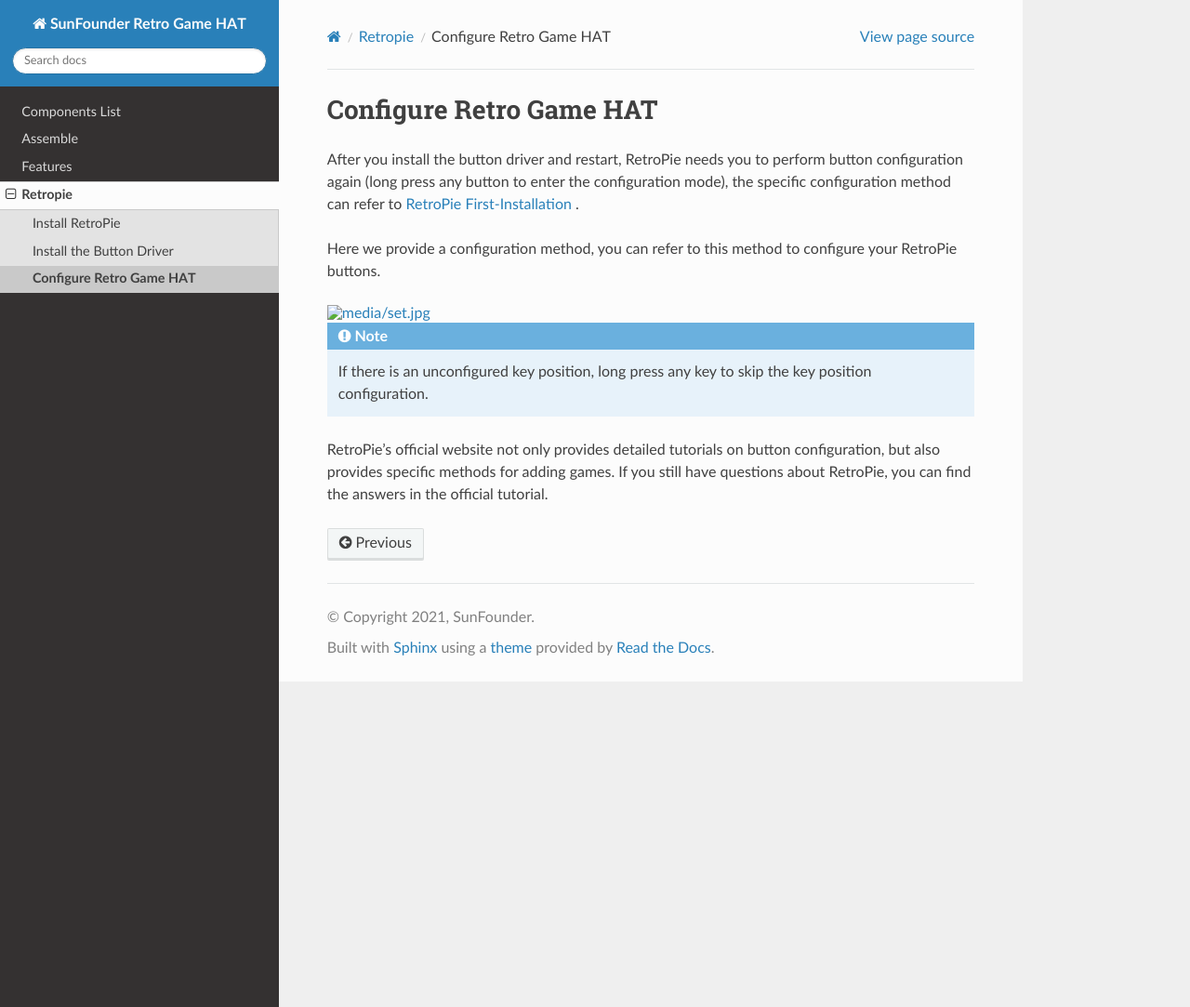
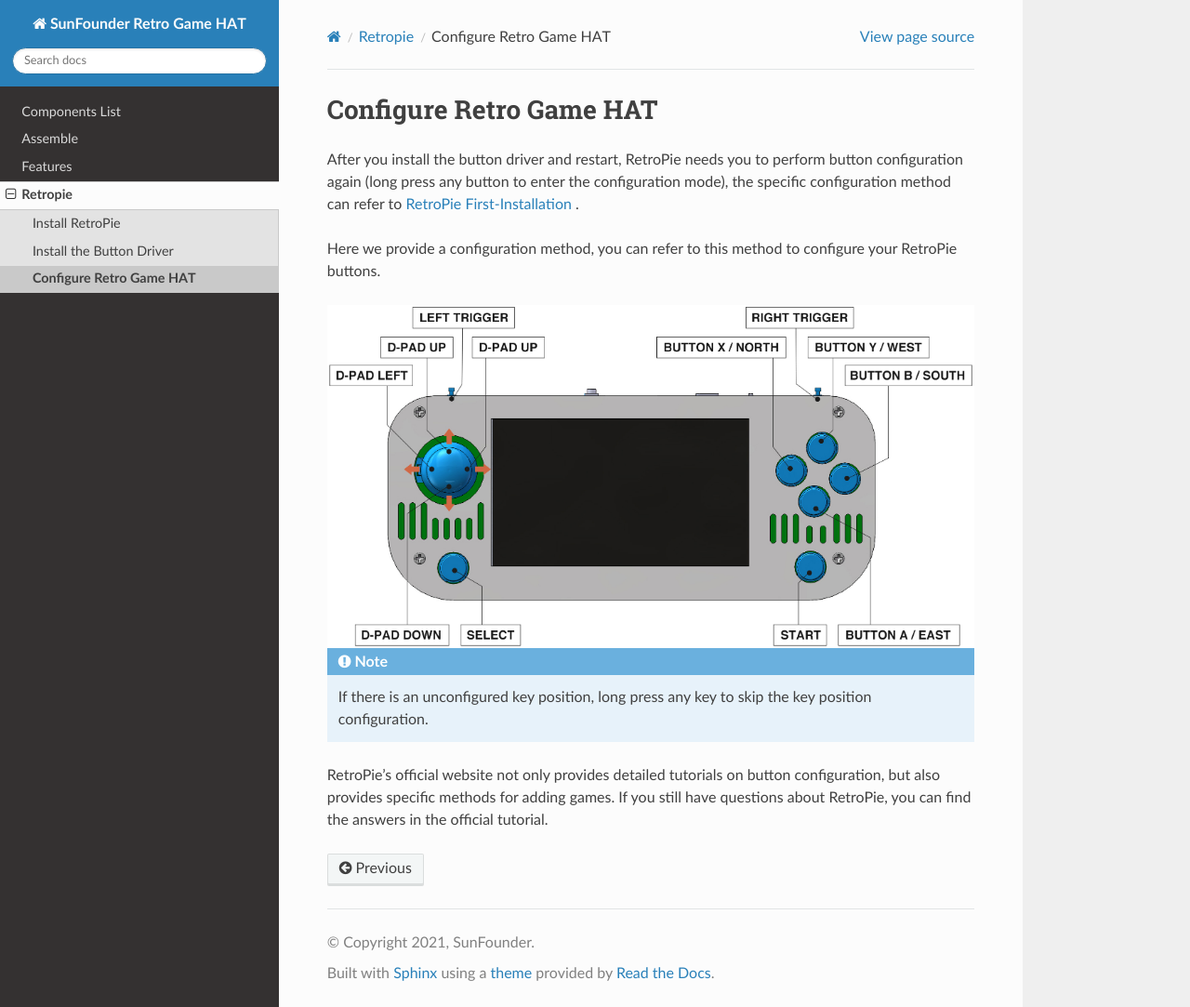
Before and after one commit to sunfounder/retro-game-hat, a Sphinx documentation site: the page built from docs/source/configure_retro_game_hat.rst, in a window 1280 px wide and 1083 px high. Shown: the whole window at 93% size. Built offline with Sphinx 7.4.7 and the Read the Docs theme 2.0.0, drawn with Linux system fonts in a browser that asks for light colours.

Commit message:
fix some error

```diff
--- a/docs/source/configure_retro_game_hat.rst
+++ b/docs/source/configure_retro_game_hat.rst
@@ -5,7 +5,7 @@
 
 Here we provide a configuration method, you can refer to this method to configure your RetroPie buttons.
 
-.. image:: media/set.jpg
+.. image:: media/set.JPG
    :width: 700
    :align: center
 
--- a/docs/source/features.rst
+++ b/docs/source/features.rst
@@ -12,7 +12,7 @@
 
 
 
-.. image:: media/intro.jpg
+.. image:: media/intro.JPG
    :width: 700
    :align: center
 
```
